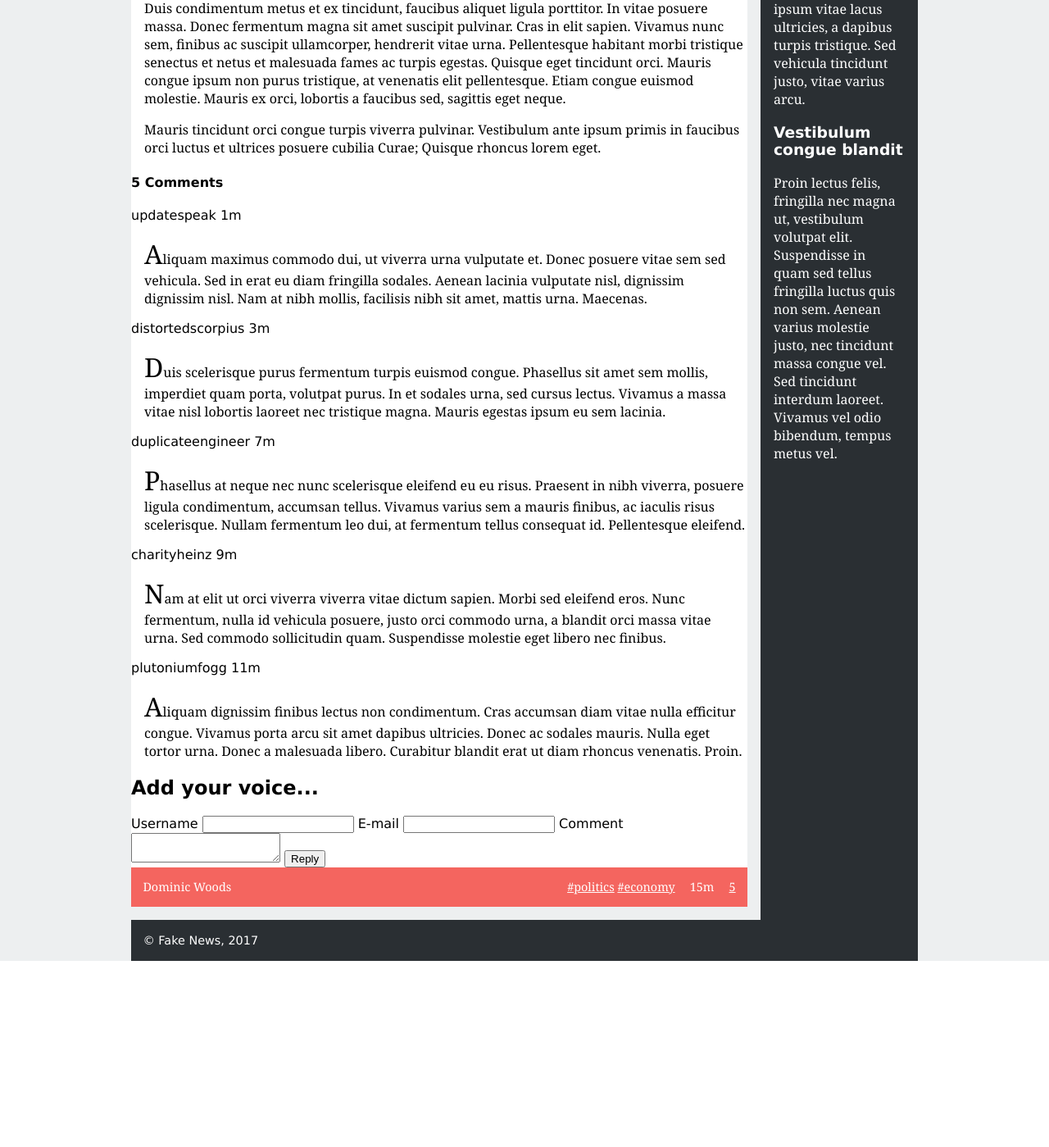
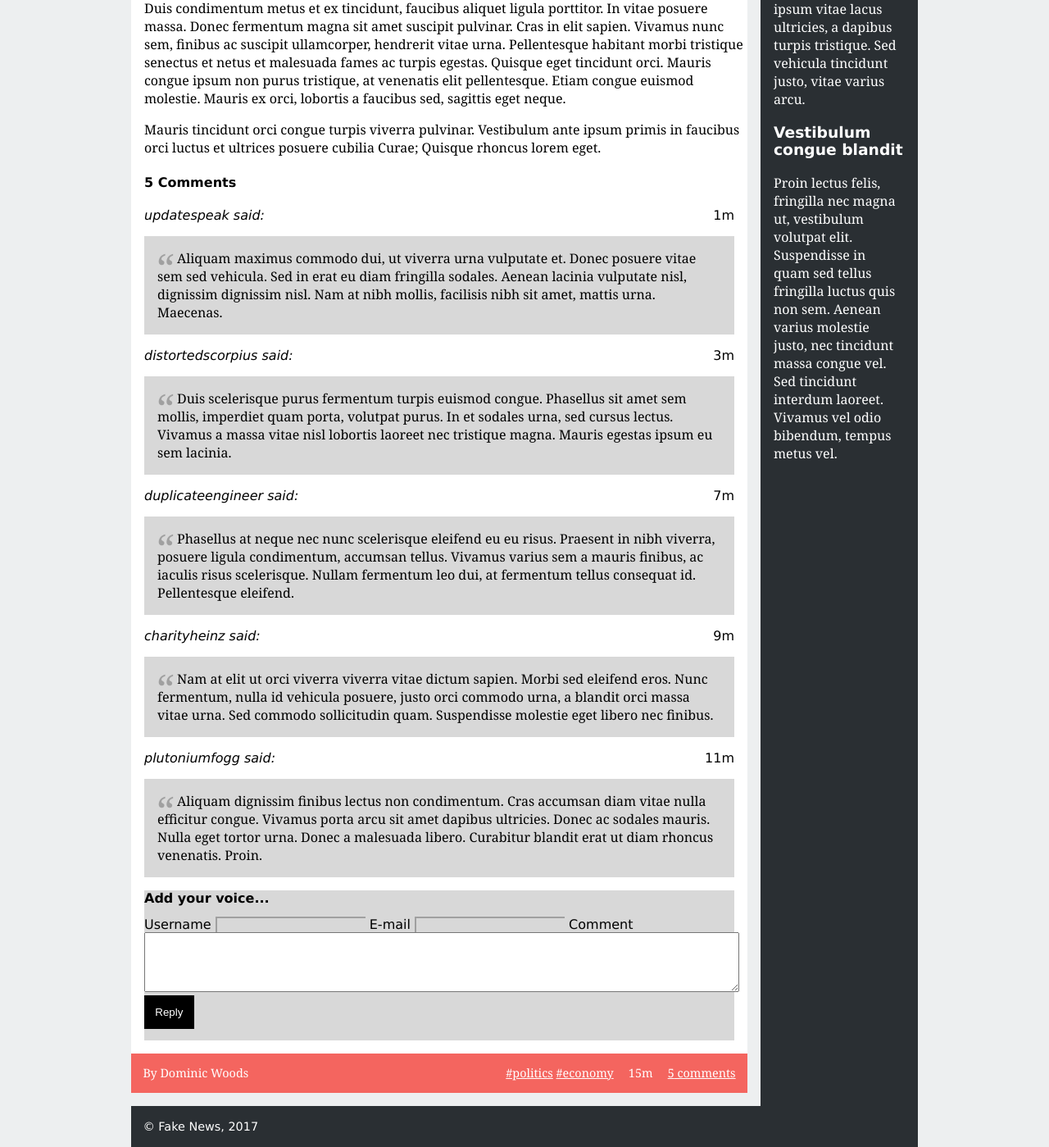
Before and after one commit to GambuzX/MIEIC_ltw, a PHP site: page /item.html in a window 1280 px wide. Shown: the part 767-2166 px from the top of the page at 82% size. Before the commit the page ends 1939 px from the top, so only its background shows below. Run offline with PHP 8.4, Linux system fonts and the light colour scheme.

Commit message:
item page design

```diff
--- /dev/null
+++ b/news_css/comments.css
@@ -0,0 +1,68 @@
+#comments {
+    margin: 1em;
+}
+
+#comments .comment span{
+    font-weight: 500;
+}
+
+#comments .comment .user {
+    font-style: italic;
+}
+
+#comments .comment .user::after {
+    content: ' said:';
+}
+
+#comments .comment .date {
+    float: right;
+}
+
+#comments .comment p {
+    margin-left: 0;
+    padding: 1em;
+    background-color: #d8d8d8;
+    position: relative;
+}
+
+#news #comments article > p:first-of-type:first-letter {
+    font-size: 1em;
+    margin-left: 1.5em;
+}
+
+#comments .comment p::before {
+    content: '“';
+    font-size: 3em;
+    position: absolute;
+    top: 5px;
+    left: 15px;
+    color: #a0a0a0;
+}
+
+#comments form {
+    background-color: #d8d8d8;
+}
+
+#comments form h2{
+    font-size: 1em;
+}
+
+#comments form textarea{
+    width: 100%;
+    height: 5em;
+}
+
+#comments form input[type='text'], #comments form input[type='email'] {
+    background-color: #d8d8d8;
+    border: none;
+    border-top: 2px solid #a0a0a0;
+    border-left: 2px solid #a0a0a0;
+}
+
+#comments form input[type='submit'] {
+    background-color: black;
+    color: white;
+    border: none;
+    padding: 1em;
+    margin-bottom: 1em;
+}
--- a/news_css/style.css
+++ b/news_css/style.css
@@ -139,7 +139,7 @@ section#news article p {
     font-family: var(--font-2);
 }
 
-section#news article p:first-of-type:first-letter {
+section#news article > p:first-of-type:first-letter {
     font-size: 2em;
 }
 
@@ -155,6 +155,14 @@ section#news article footer a{
     color: white;
 }
 
+section#news article footer .author::before{
+    content: 'By ';
+}
+
+section#news article footer .comments::after{
+    content: ' comments';
+}
+
 section#news article footer .tags, section#news article footer .date{
     margin-right: 1em;
 }
```
Also changed, not shown: news_css/index.html (+4 -4 lines).
